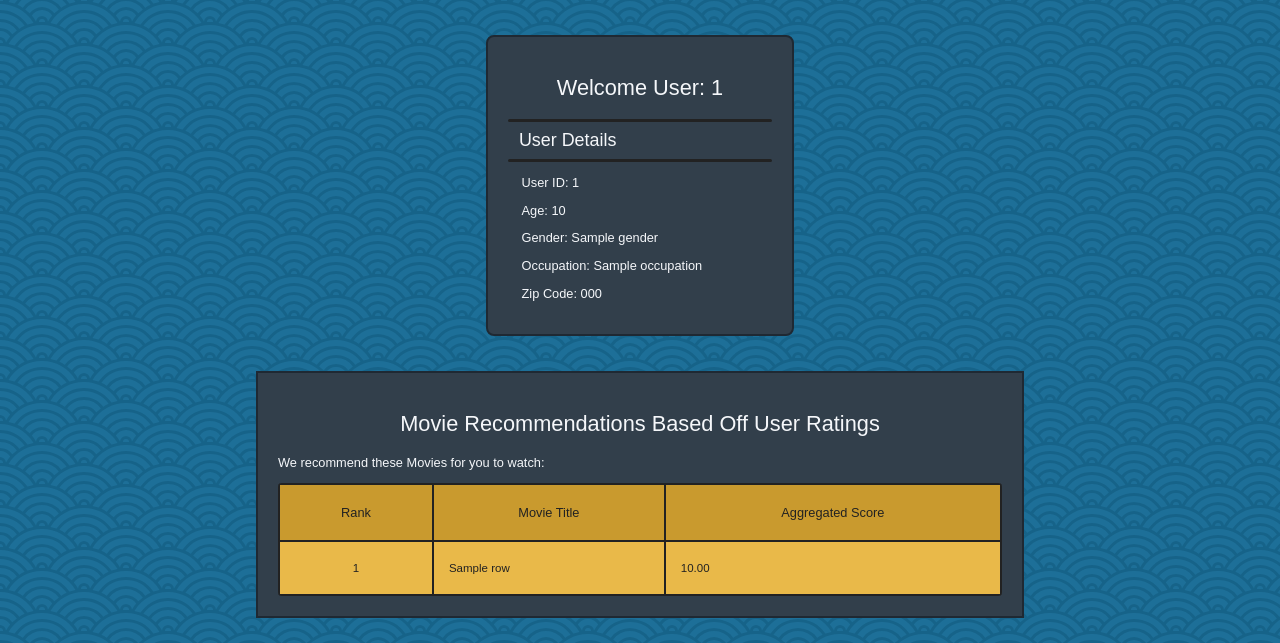
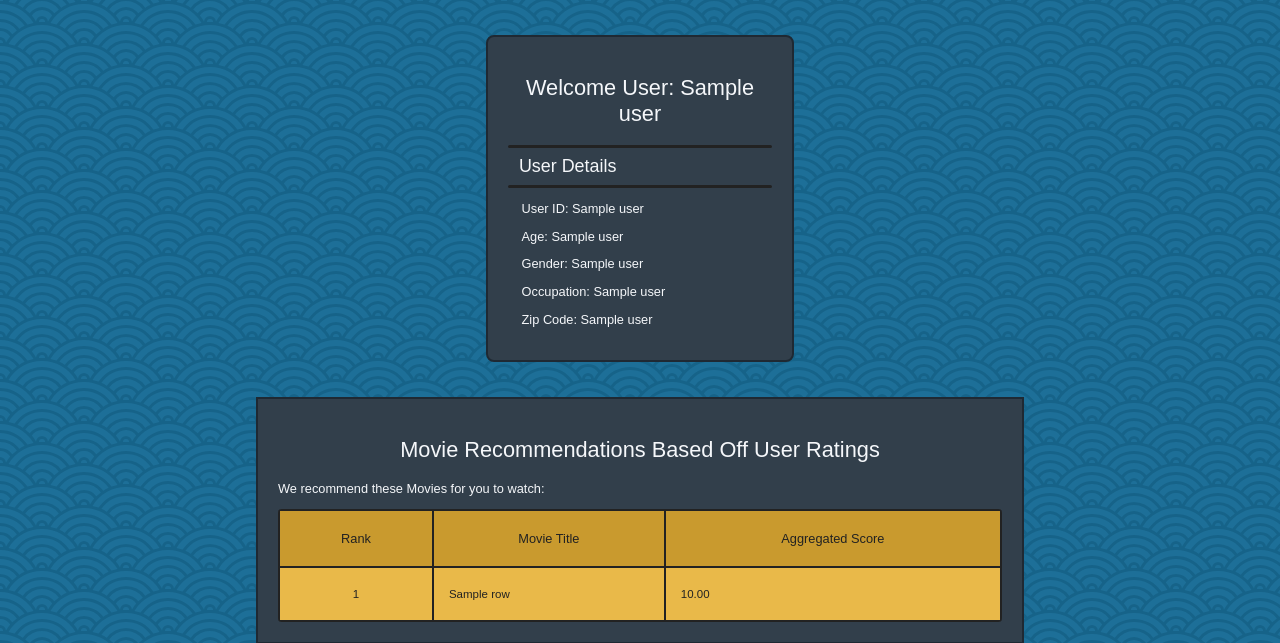
Before and after one commit to CommonCrayon/Movie-Recommendation, a Flask app: template Webpage/templates/user.html in a window 1280 px wide. Shown: the part 230-873 px from the top of the page. Run offline with Flask 3, Linux system fonts and the light colour scheme; the template is opened without the code that fills it: most values are stand-ins (such as "Sample title", 1, 10 or a date in 2020); parts of the project's set-up code (start-up, migrations or seed data) failed here and were passed over; some web fonts are replaced.

Commit message:
Working User Recommendations

```diff
--- a/Webpage/app.py
+++ b/Webpage/app.py
@@ -1,10 +1,10 @@
 from flask import Flask, request, render_template
 from scripts.genreRecommendations import genre_recommendations
-from scripts.userRecommendations import user_recommendations, update_u_data
-from scripts.movieDataset import get_movies
+from scripts.userRecommendations import user_recommendations
 import sqlite3
 import pandas as pd
 from flask import g
+import time
 
 app = Flask(__name__)
 
@@ -22,74 +22,40 @@ def close_connection(exception):
 
 def establish_connection():
     conn = sqlite3.connect("database.db")
-    cursor = conn.cursor()
 
-    cursor.execute('''
-        CREATE TABLE IF NOT EXISTS user (
-            user_id INTEGER PRIMARY KEY,
-            age INTEGER,
-            gender TEXT,
-            occupation TEXT,
-            zip_code TEXT
-        )''')
+    # USER DATASET
+    try:
+        user_dataset = pd.read_csv("Dataset/Working/u.user", names=['user_id', 'age', 'gender', 'occupation', 'zip_code'], delimiter="|")
+        user_dataset.to_sql('user', conn, if_exists='fail', index=False)
+    except:
+        pass
 
-    cursor.execute('''
-        CREATE TABLE IF NOT EXISTS movie (
-            item_id INTEGER PRIMARY KEY,
-            title TEXT,
-            Action INTEGER,
-            Adventure INTEGER,
-            Animation INTEGER,
-            Childrens INTEGER,
-            Comedy INTEGER,
-            Crime INTEGER,
-            Documentary INTEGER,
-            Drama INTEGER,
-            Fantasy INTEGER,
-            Film_Noir INTEGER,
-            Horror INTEGER,
-            Musical INTEGER,
-            Mystery INTEGER,
-            Romance INTEGER,
-            Sci_Fi INTEGER,
-            Thriller INTEGER,
-            War INTEGER,
-            Western INTEGER
-        )''')
+    # MOVIE DATASET
+    try:
+        movies_dataset = pd.read_csv("./Dataset/Working/u.item", delimiter="|", encoding="latin1",
+                                    names=["item_id", "title", "release_date",
+                                            "video_release_date", "IMDb_URL", "unknown",
+                                            "Action", "Adventure", "Animation",
+                                            "Childrens", "Comedy", "Crime",
+                                            "Documentary", "Drama", "Fantasy",
+                                            "Film-Noir", "Horror", "Musical",
+                                            "Mystery", "Romance", "Sci-Fi",
+                                            "Thriller", "War", "Western"
+                                            ])
+        movies_dataset.drop(["release_date", "video_release_date", "IMDb_URL", "unknown"], axis=1)
+        movies_dataset.to_sql('movie', conn, if_exists='fail', index=False)
+    except:
+        pass
 
-    cursor.execute('''
-        CREATE TABLE IF NOT EXISTS rating (
-            user_id INTEGER,
-            item_id INTEGER,
-            rating INTEGER,
-            timestamp INTEGER,
-            FOREIGN KEY (user_id) REFERENCES user(user_id),
-            FOREIGN KEY (item_id) REFERENCES movie(item_id)
-        )''')
+
+    # RATING DATASET
+    try:
+        rating_dataset = pd.read_csv("./Dataset/Working/u.data", names=['user_id', 'item_id', 'rating', 'timestamp'], delimiter="\t")
+        rating_dataset.to_sql('rating', conn, if_exists='fail', index=False)
+    except:
+        pass
 
     conn.commit()
-
-    # USER DATASET
-    user_dataset = pd.read_csv("Dataset/Working/u.user", names=['user_id', 'age', 'gender', 'occupation', 'zip_code'], delimiter="|")
-    user_dataset.to_sql('user', conn, if_exists='replace', index=False)
-
-    # MOVIE DATASET
-    movies_dataset = pd.read_csv("./Dataset/Working/u.item", delimiter="|", encoding="latin1",
-                                names=["item id", "title", "release date",
-                                        "video release date", "IMDb URL", "unknown",
-                                        "Action", "Adventure", "Animation",
-                                        "Childrens", "Comedy", "Crime",
-                                        "Documentary", "Drama", "Fantasy",
-                                        "Film-Noir", "Horror", "Musical",
-                                        "Mystery", "Romance", "Sci-Fi",
-                                        "Thriller", "War", "Western"
-                                        ])
-    movies_dataset.drop(["release date", "video release date", "IMDb URL", "unknown"], axis=1)
-    movies_dataset.to_sql('movie', conn, if_exists='replace', index=False)
-
-    # RATING DATASET
-    rating_dataset = pd.read_csv("./Dataset/Working/u.data", names=['user id', 'item id', 'rating', 'timestamp'], delimiter="\t")
-    rating_dataset.to_sql('rating', conn, if_exists='replace', index=False)
 
     return conn
 
@@ -99,19 +65,22 @@ def establish_connection():
 @app.route('/')
 def index():
     conn = get_connection()
-
     return render_template('index.html')
 
 
 
 @app.route('/login')
 def about():
+    conn = get_connection()
     return render_template('login.html', error=False)
 
 
 
 @app.route('/genre', methods=['GET', 'POST'])
 def execute():
+    conn = get_connection()
+    cursor = conn.cursor()
+
     selected_genres = request.form.getlist('genres')
 
     # Call the function to generate recommendations
@@ -133,17 +102,40 @@ def user():
         # Retrieving the user ID from the form
         user_id = int(request.form['userId'])
 
-        query = f"SELECT * FROM user WHERE user_id = {user_id}"
-        user_data = pd.read_sql(query, conn)
+        # GET USER DATA =======================================================================================================
+        cursor.execute(f"SELECT * FROM user WHERE user_id = {user_id}")
 
+        # Fetch all rows of the result set
+        user_data = cursor.fetchone()
+        # =====================================================================================================================
 
+        # GET MOVIE RECOMMENDATIONS ===========================================================================================
+        cursor.execute("SELECT * FROM rating")
+        ratings_dataset = cursor.fetchall()
 
-        # Check if the record already exists
-        cursor.execute("SELECT * FROM rating WHERE user_id = ? AND item_id = ?", (user_id, item_id))
+        cursor.execute("SELECT * FROM movie")
+        movie_dataset = cursor.fetchall()
 
-        # Check if user_id exists in the dataframe
-        if not user_data.empty:
-            return render_template('user.html', user_data=user_data, recommendations=user_recommendations(user_id, conn), movies=get_movies(user_id))
+        recommendations_dataset = user_recommendations(user_id, ratings_dataset, movie_dataset)
+        # =====================================================================================================================
+
+        # GET MOVIES AND THEIR RATING BY USER =================================================================================
+        cursor.execute(f"""
+            SELECT
+                movie.item_id,
+                movie.title,
+                rating.user_id,
+                rating.rating
+            FROM movie
+            LEFT JOIN rating ON movie.item_id = rating.item_id AND rating.user_id = {user_id}
+        """)
+
+        movies_dataset = cursor.fetchall()
+        # =====================================================================================================================
+
+        # Check if user_data exists in the dataframe
+        if user_data:
+            return render_template('user.html', user_data=user_data, recommendations=recommendations_dataset, movies=movies_dataset)
         else:
             return render_template('login.html', error=True)
 
@@ -156,21 +148,71 @@ def user():
 
 @app.route('/update', methods=['POST'])
 def update_rating():
+    conn = get_connection()
+    cursor = conn.cursor()
+
     try:
         user_id = int(request.form['user_id'])
         item_id = int(request.form['item_id'])
         rating = int(request.form['rating_value'])
 
+
         print("New RATING: ", rating)
 
+        # Check if the record already exists
+        cursor.execute("SELECT * FROM rating WHERE user_id = ? AND item_id = ?", (user_id, item_id))
+        existing_record = cursor.fetchone()
 
-        # Call your update_rating function here
-        update_u_data(user_id, item_id, rating)
+        # If record exists, update it; otherwise, insert a new record
+        if existing_record:
+            cursor.execute("UPDATE rating SET rating = ?, timestamp = ? WHERE user_id = ? AND item_id = ?",
+                        (rating, int(time.time()), user_id, item_id))
+        else:
+            cursor.execute("INSERT INTO rating (user_id, item_id, rating, timestamp) VALUES (?, ?, ?, ?)",
+                        (user_id, item_id, rating, int(time.time())))
 
-        #wait for this to finish
+        # Commit changes to the database
+        conn.commit()
 
-        # Back to page
-        #return render_template('user.html', user_data=user_data, recommendations=user_recommendations(user_id), movies=get_movies(user_id))
+        print("Database updated successfully.")
+
+
+        # GET USER DATA =======================================================================================================
+        cursor.execute(f"SELECT * FROM user WHERE user_id = {user_id}")
+
+        # Fetch all rows of the result set
+        user_data = cursor.fetchone()
+        # =====================================================================================================================
+
+        # GET MOVIE RECOMMENDATIONS ===========================================================================================
+        cursor.execute("SELECT * FROM rating")
+        ratings_dataset = cursor.fetchall()
+
+        cursor.execute("SELECT * FROM movie")
+        movie_dataset = cursor.fetchall()
+
+        recommendations_dataset = user_recommendations(user_id, ratings_dataset, movie_dataset)
+        # =====================================================================================================================
+
+        # GET MOVIES AND THEIR RATING BY USER =================================================================================
+        cursor.execute(f"""
+            SELECT
+                movie.item_id,
+                movie.title,
+                rating.user_id,
+                rating.rating
+            FROM movie
+            LEFT JOIN rating ON movie.item_id = rating.item_id AND rating.user_id = {user_id}
+        """)
+
+        movies_dataset = cursor.fetchall()
+        # =====================================================================================================================
+
+        # Check if user_data exists in the dataframe
+        if user_data:
+            return render_template('user.html', user_data=user_data, recommendations=recommendations_dataset, movies=movies_dataset)
+        else:
+            return render_template('login.html', error=True)
     except (Exception, KeyError, ValueError) as e:
         print("Error:", e)
         return render_template('login.html', error=True)
--- a/Webpage/templates/user.html
+++ b/Webpage/templates/user.html
@@ -20,15 +20,15 @@
 
     <div class="div-main">
         <div class="container-user-details">
-            <h2>Welcome User: {{ user_data['user_id'][0] }}</h2>
+            <h2>Welcome User: {{ user_data[0] }}</h2>
             <hr>
             <h5 style="margin-left: 4%;">User Details</h5>
             <hr>
-            <p style="margin-left: 5%;">User ID:  {{user_data['user_id'][0]}}</p>
-            <p style="margin-left: 5%;">Age:  {{user_data['age'][0]}}</p>
-            <p style="margin-left: 5%;">Gender:  {{user_data['gender'][0]}}</p>
-            <p style="margin-left: 5%;">Occupation:  {{user_data['occupation'][0]}}</p>
-            <p style="margin-left: 5%;">Zip Code:  {{user_data['zip_code'][0]}}</p>
+            <p style="margin-left: 5%;">User ID:  {{ user_data[0] }}</p>
+            <p style="margin-left: 5%;">Age:  {{ user_data[1] }}</p>
+            <p style="margin-left: 5%;">Gender:  {{ user_data[2] }}</p>
+            <p style="margin-left: 5%;">Occupation:  {{ user_data[3] }}</p>
+            <p style="margin-left: 5%;">Zip Code:  {{ user_data[4] }}</p>
         </div>
 
 
@@ -68,8 +68,8 @@
                 <input type="text" id="searchInput" onkeyup="filterItems()" placeholder="Search for Movies...">
                 <select id="items" name="items">
                     <option value="" disabled selected>Select a movie</option>
-                    {% for index, row in movies.iterrows() %}
-                        <option value="{{row['item id']}}" data-rating="{{row['rating']}}">{{row['title']}}</option>
+                    {% for row in movies %}
+                        <option value="{{row[0]}}" data-rating="{{row[3]}}">{{row[1]}}</option>
                     {% endfor %}
                 </select>
                 <button class="button-find" type="submit">Find</button>
@@ -96,7 +96,7 @@
                     <h3 id="selectedMovieRatingText"></h3>
 
                     <form id="ratingForm" method="post" action="/update">
-                        <input type="hidden" name="user_id" value="{{ user_data['user_id'][0] }}">
+                        <input type="hidden" name="user_id" value="{{ user_data[0] }}">
                         <input type="hidden" id="selectedMovieId" name="item_id" value="">
                         <input type="hidden" id="selectedRating" name="rating_value" value="">
                         <button type="submit" class="button-rate">Submit Rating</button>
```
Also changed, not shown: Webpage/scripts/movieDataset.py (deleted, +0 -35 lines), Webpage/scripts/userRecommendations.py (+3 -32 lines), Webpage/database.db (added).
